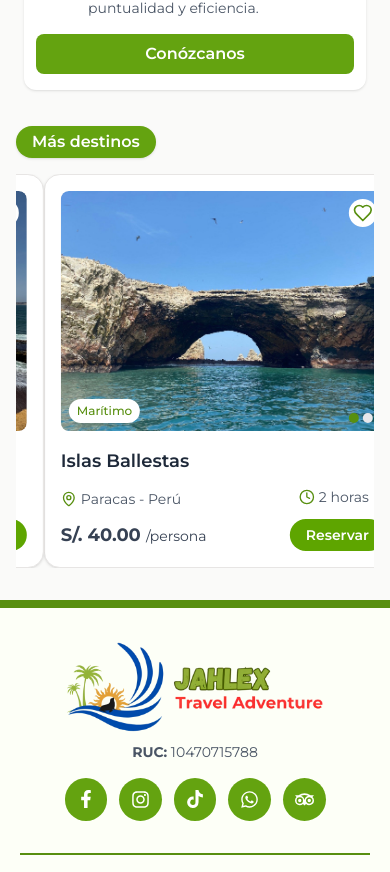
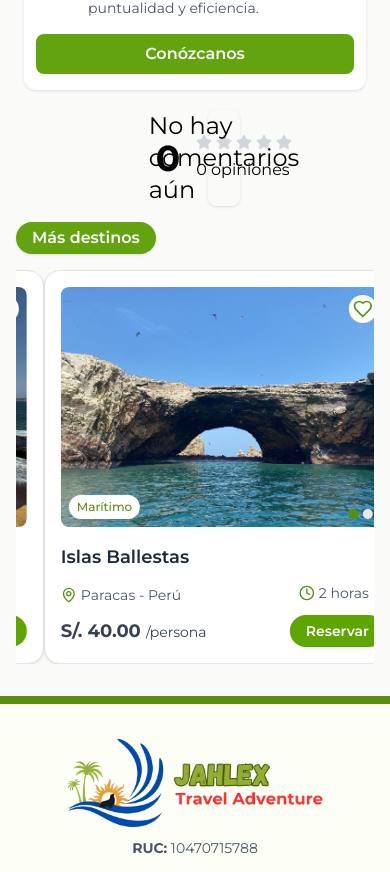
Before and after one commit to MagalyCanelo/JahlexTravelV2, a Next.js app: page /detalles/1 in a window 390 px wide. Shown: the part 2018-2890 px from the top of the page. Built offline with nearby package versions, Linux system fonts and the light colour scheme.

Commit message:
feat: add tour comments functionality and data validation in tour form

```diff
--- a/app/administrador/components/TurForm.tsx
+++ b/app/administrador/components/TurForm.tsx
@@ -60,10 +60,27 @@ function TurForm(props: { func: "agregar" | "editar" }) {
     console.log("Tour agregado:", formData);
     if (props.func === "agregar") {
       const newTourRef = doc(db, "tours", formData.title);
-      setDoc(newTourRef, formData)
+      // Validate data types before saving
+      const validatedData = {
+        ...formData,
+        id: Number(formData.id),
+        priceRegular: Number(formData.priceRegular),
+        priceOffer: Number(formData.priceOffer),
+        rating: Number(formData.rating),
+        minAge: Number(formData.minAge),
+        // Ensure arrays are arrays
+        schedule: Array.isArray(formData.schedule) ? formData.schedule : [],
+        availableDates: Array.isArray(formData.availableDates) ? formData.availableDates : [],
+        images: Array.isArray(formData.images) ? formData.images : [],
+        itinerary: Array.isArray(formData.itinerary) ? formData.itinerary : [],
+        includes: Array.isArray(formData.includes) ? formData.includes : [],
+        notIncluded: Array.isArray(formData.notIncluded) ? formData.notIncluded : [],
+        recommendations: Array.isArray(formData.recommendations) ? formData.recommendations : []
+      };
+
+      setDoc(newTourRef, validatedData)
         .then(() => {
           alert("Tour agregado exitosamente");
-          //limpiar el formulario
           setFormData({
         id: 0,
         title: "",
--- /dev/null
+++ b/app/detalles/[slug]/Components/Coment.tsx
@@ -0,0 +1,36 @@
+import { TourReview } from "@/app/interface/Tour";
+import Image from "next/image";
+import React from "react";
+import { FaStar } from "react-icons/fa";
+
+function Coment(props: TourReview) {
+  return (
+    <section className="border border-stone-100 shadow shadow-stone-500 rounded-lg text-black p-4">
+      <div>
+        {props.image !== "" ? (
+          <span>
+            {props.username
+              .split(" ")
+              .map((word) => word[0])
+              .join("")
+              .toUpperCase()}
+          </span>
+        ) : (
+          <Image src={props.image} alt="User image" />
+        )}
+      </div>
+      <div className="flex flex-row gap-2 text-yellow-500">
+        {Array.from({ length: 5 }).map((v) => {
+          return <FaStar />;
+        })}
+      </div>
+      <p>
+        Lorem ipsum dolor sit amet consectetur adipisicing elit. Nisi
+        consequuntur facilis ut pariatur, modi impedit nam eaque minima iure
+        illo blanditiis iste quo unde incidunt. Ullam eos maxime optio dolore?
+      </p>
+    </section>
+  );
+}
+
+export default Coment;
--- a/app/detalles/[slug]/Components/Tour.tsx
+++ b/app/detalles/[slug]/Components/Tour.tsx
@@ -8,8 +8,13 @@ import TourImage from "./TourImage";
 import TourTabsSection from "./TourTabsSection";
 import WhyUsCard from "./WhyUsCard";
 import { KeenSliderInstance } from "keen-slider";
+import { FaStar } from "react-icons/fa";
+import Coment from "./Coment";
+import { useEffect, useState } from "react";
+import { getTourComments } from "@/service/FirebaseService";
+import { TourReview } from "@/app/interface/Tour";
 
-function Tour() {
+function Tour(props: { tourid: string }) {
   const [sliderRef] = useKeenSlider<HTMLDivElement>({
     loop: true,
     mode: "snap",
@@ -31,6 +36,12 @@ function Tour() {
     },
   });
 
+  const [comments, setComments] = useState<TourReview[]>([]);
+
+  /*   useEffect(() => {
+    getTourComments(props.tourid).then((v) => setComments(v || []));
+  }, [props.tourid]); */
+
   return (
     <>
       <div className="bg-stone-50 flex flex-col lg:flex-row gap-6 px-6 py-3 pb-8">
@@ -43,8 +54,8 @@ function Tour() {
         </div>
       </div>
 
-      <div className="bg-stone-50 px-4 pb-8">
-        <div className="bg-stone-50 flex flex-col lg:flex-row gap-6 px-2 py-5">
+      <section className="bg-stone-50 px-4 pb-8">
+        <section className="bg-stone-50 flex flex-col lg:flex-row gap-6 px-2 py-5">
           <div className="w-full lg:w-3/5">
             <TourTabsSection />
           </div>
@@ -52,18 +63,63 @@ function Tour() {
             <HelpCard tourTitle="Tour Islas Ballestas" />
             <WhyUsCard />
           </div>
-        </div>
+        </section>
+        <section className="grid grid-cols-2 text-black gap-4 px-48">
+          <div className=" flex flex-row gap-4 items-center justify-center p-4 broder-2 shadow rounded-lg">
+            <h2 className="text-4xl font-bold">
+              {isNaN(
+                comments.reduce((acc, cur) => acc + cur.qualification, 0) /
+                  comments.length
+              )
+                ? 0.0
+                : (
+                    comments.reduce((acc, cur) => acc + cur.qualification, 0) /
+                    comments.length
+                  ).toFixed(2)}
+            </h2>
+
+            <div className="flex flex-col gap-2">
+              <div className="flex flex-row gap-1">
+                {[...Array(5)].map((_, i) => (
+                  <FaStar
+                    key={i}
+                    className={
+                      i <
+                      comments.reduce(
+                        (acc, cur) => acc + cur.qualification,
+                        0
+                      ) /
+                        comments.length
+                        ? "text-yellow-400"
+                        : "text-gray-300"
+                    }
+                  />
+                ))}
+              </div>
+              <p>{comments.length} opiniones</p>
+            </div>
+          </div>
+          <div className="flex flex-col gap-4 items-center justify-center">
+            {comments.length < 1 ? (
+              <p className="text-black text-2xl ">No hay comentarios aún</p>
+            ) : (
+              comments.map((v) => {
+                return <Coment {...v} />;
+              })
+            )}
+          </div>
+        </section>
         <div className="bg-oliva-c text-white rounded-full px-4 py-1 inline-block shadow my-4">
           <h2 className="text-md font-semibold">Más destinos</h2>
         </div>
-        <div ref={sliderRef} className="keen-slider w-full bg-stone-50">
+        <section ref={sliderRef} className="keen-slider w-full bg-stone-50">
           {infoTours.map((logo, idx) => (
             <div key={idx} className="keen-slider__slide flex justify-center">
               <TourCard tour={logo} isStatic={true} />
             </div>
           ))}
-        </div>
-      </div>
+        </section>
+      </section>
     </>
   );
 }
--- a/app/detalles/[slug]/page.tsx
+++ b/app/detalles/[slug]/page.tsx
@@ -1,13 +1,15 @@
 "use client";
+import { useParams } from "next/navigation";
 import Footer from "../../Components/Footer";
 import Header from "../../Components/Header";
 import Tour from "./Components/Tour";
 
 function page() {
+  const path = useParams();
   return (
     <>
       <Header />
-      <Tour />
+      <Tour tourid={path.slug?.toString()!}/>
       <Footer />
     </>
   );
--- a/app/tours/Components/ListaTours.tsx
+++ b/app/tours/Components/ListaTours.tsx
@@ -2,12 +2,20 @@
 
 import { TourCard } from "@/app/Components/TourCard";
 import { BaseTour } from "@/app/interface/Tour";
-import { useState } from "react";
+import { useEffect, useState } from "react";
 import { LuSearch } from "react-icons/lu";
 import DestinoFilter from "./DestinoFilter";
+import { getTours } from "@/service/FirebaseService";
 
-function ListaTours(props: { listaTours: BaseTour[] }) {
+function ListaTours() {
   const [search, setSearch] = useState("");
+  const [listaTours, setListaTours] = useState<BaseTour[]>([]);
+
+  useEffect(()=>{
+    getTours().then((tours) => {
+      return setListaTours(tours as BaseTour[]);
+    });
+  },[])
 
   return (
     <div className="bg-stone-50 pt-2">
@@ -53,7 +61,7 @@ function ListaTours(props: { listaTours: BaseTour[] }) {
 
       <div className="grid grid-cols-1 md:grid-cols-2 lg:grid-cols-3 xl:grid-cols-4 place-content-center gap-4 px-8 py-7 h-full">
         {(() => {
-          const filteredTours = props.listaTours.filter((tour) =>
+          const filteredTours = listaTours.filter((tour) =>
             tour.title.toLowerCase().includes(search.toLowerCase())
           );
           if (filteredTours.length === 0) {
--- a/app/tours/page.tsx
+++ b/app/tours/page.tsx
@@ -5,11 +5,10 @@ import { BaseTour } from "../interface/Tour";
 import ListaTours from "./Components/ListaTours";
 
 function page() {
-  const tours: BaseTour[] = infoTours;
   return (
     <>
       <Header />
-      <ListaTours listaTours={tours} />
+      <ListaTours />
       <Footer />
     </>
   );
--- a/next.config.ts
+++ b/next.config.ts
@@ -3,10 +3,11 @@ import type { NextConfig } from "next";
 const nextConfig: NextConfig = {
   /* config options here */
   images: {
+    domains: ['*'],
     remotePatterns: [
       {
         protocol: 'https',
-        hostname: 'maps.app.goo.gl',
+        hostname: '*',
         pathname: '/**',
       },
     ],
--- a/service/FirebaseService.ts
+++ b/service/FirebaseService.ts
@@ -3,13 +3,9 @@ import {
   BaseTour,
   BaseTourExtended,
   ShoppingCarTour,
+  TourReview,
 } from "@/app/interface/Tour";
-import {
-  arrayUnion,
-  doc,
-  getDoc,
-  setDoc
-} from "firebase/firestore";
+import { arrayUnion, collection, doc, getDoc, getDocs, setDoc } from "firebase/firestore";
 
 export async function addTourToUserShoppingCar(
   tour: BaseTour,
@@ -104,7 +100,7 @@ export async function createUserDoc(email: string, role: string) {
     const docData = {
       email,
       role,
-      createdAt: new Date().toISOString()
+      createdAt: new Date().toISOString(),
     };
     await setDoc(ref, docData);
     return true;
@@ -113,3 +109,57 @@ export async function createUserDoc(email: string, role: string) {
     return false;
   }
 }
+
+export async function getTourComments(tourId: string) {
+  const ref = doc(db, `Tours/${tourId}/comments`);
+  try {
+    const docSnap = await getDoc(ref);
+    if (docSnap.exists()) {
+      return docSnap.data() as TourReview[];
+    } else {
+      return null;
+    }
+  } catch (error) {
+    console.error("Error getting tour comments:", error);
+    return null;
+  }
+}
+
+export async function addTourComment(
+  tourId: string,
+  comment: string,
+  username: string,
+  userImage: string,
+  qualification: number
+) {
+  const ref = doc(db, `Tours/${tourId}/comments/${username}`);
+  try {
+    const docData = {
+      createdAt: new Date().toISOString(),
+      image: userImage,
+      username: username,
+      opinion: comment,
+      qualification: qualification,
+    };
+    await setDoc(ref, docData);
+    return true;
+  } catch (error) {
+    console.error("Error adding tour comment:", error);
+    return false;
+  }
+}
+
+export async function getTours() {
+  const ref = collection(db, "tours");
+  try {
+    const querySnapshot = await getDocs(ref);
+    const tours: BaseTour[] = [];
+    querySnapshot.forEach((doc) => {
+      tours.push(doc.data() as BaseTour);
+    });
+    return tours;
+  } catch (error) {
+    console.error("Error getting tours:", error);
+    return null;
+  }
+}
```
Also changed, not shown: app/interface/Tour.ts (+8 -0 lines). Lines whose indentation alone changed are shown as unchanged.
